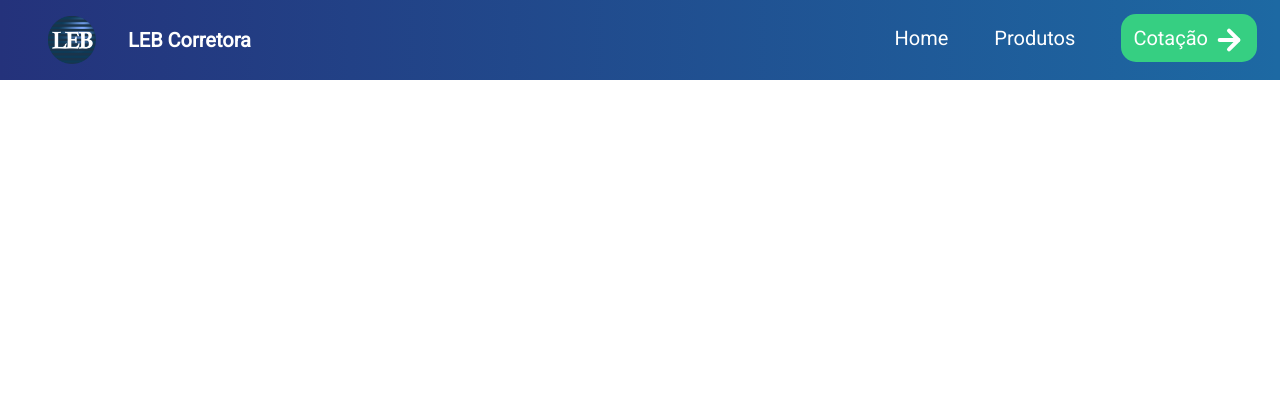
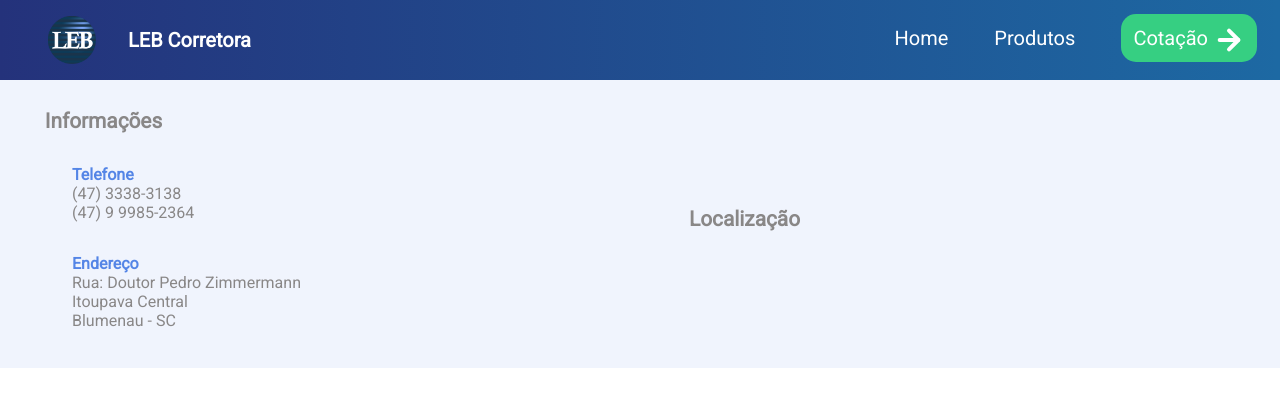
Before and after one commit to Eduardo443/leb_corretora_site, a React (Create React App) app: page / in a window 1280 px wide. Shown: the top 406 px of the page. Built offline with nearby package versions, Linux system fonts and the light colour scheme.

Commit message:
add: Footer component

```diff
--- a/src/Components/Pages/Home.jsx
+++ b/src/Components/Pages/Home.jsx
@@ -1,4 +1,12 @@
 import React from 'react';
 import Header from "../Template/Header.jsx"
+import Footer from "../Template/Footer.jsx"
 
-export default () => <Header />
+export default () => {
+    return (
+    <div>
+        <Header />
+        <Footer />
+    </div>
+    )
+}
--- /dev/null
+++ b/src/Components/Template/Footer.css
@@ -0,0 +1,44 @@
+footer{
+    display: flex;
+    align-items: center;
+    justify-content: space-between;
+
+    /* vertical-align: middle; */
+
+    font-family: 'Roboto', sans-serif;
+
+    height: 23rem;
+    width: 100%;
+
+    background-color: #F0F4FD;
+}
+
+.information{
+    margin: 2.8rem;
+}
+
+.localization{
+    margin-right: 30rem;
+}
+
+.tittle{
+    color: #898787;
+
+    font-size: 1.3rem;
+    margin-top: 4.4rem;
+}
+
+.subtittle{
+    color: #5485E6;
+
+    font-size: 1rem;
+    margin-top: 2rem;
+}
+
+p{
+    color: #898787;
+}
+
+.paragraph{
+    margin-left: 1.7rem;
+}
--- /dev/null
+++ b/src/Components/Template/Footer.jsx
@@ -0,0 +1,31 @@
+import React from 'react'
+
+import "./Footer.css"
+
+export default () => {
+   return(
+   <footer>
+        <div className="information">
+            <h1 className="tittle">Informações</h1>
+            <div className="paragraph">
+                <h1 className="subtittle">Telefone</h1>
+                <p>(47) 3338-3138</p>
+                <p>(47) 9 9985-2364</p>
+            </div>
+            <div className="paragraph">
+                <h1 className="subtittle">Endereço</h1>
+                <p>Rua: Doutor Pedro Zimmermann</p>
+                <p>Itoupava Central</p>
+                <p>Blumenau - SC</p>
+            </div>
+        </div>
+
+        <div className="localization">
+            <h1 className="tittle">Localização</h1>
+            <div className="map"></div>
+        </div>
+
+        {/* <p>Desenvolvido por Eduardo Hensel Batista</p> */}
+    </footer>
+    )
+}
```
Also changed, not shown: 1 other file (tests, documents, lock files or other folders).
